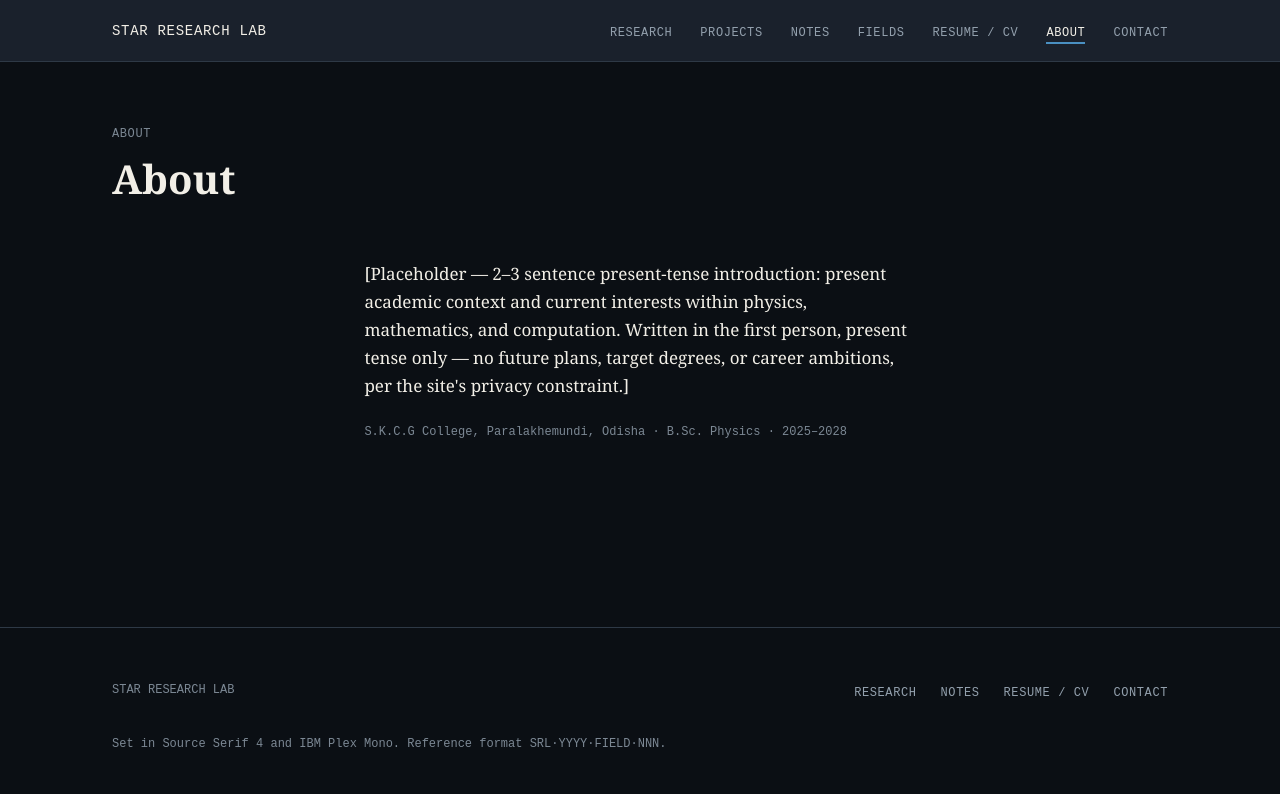
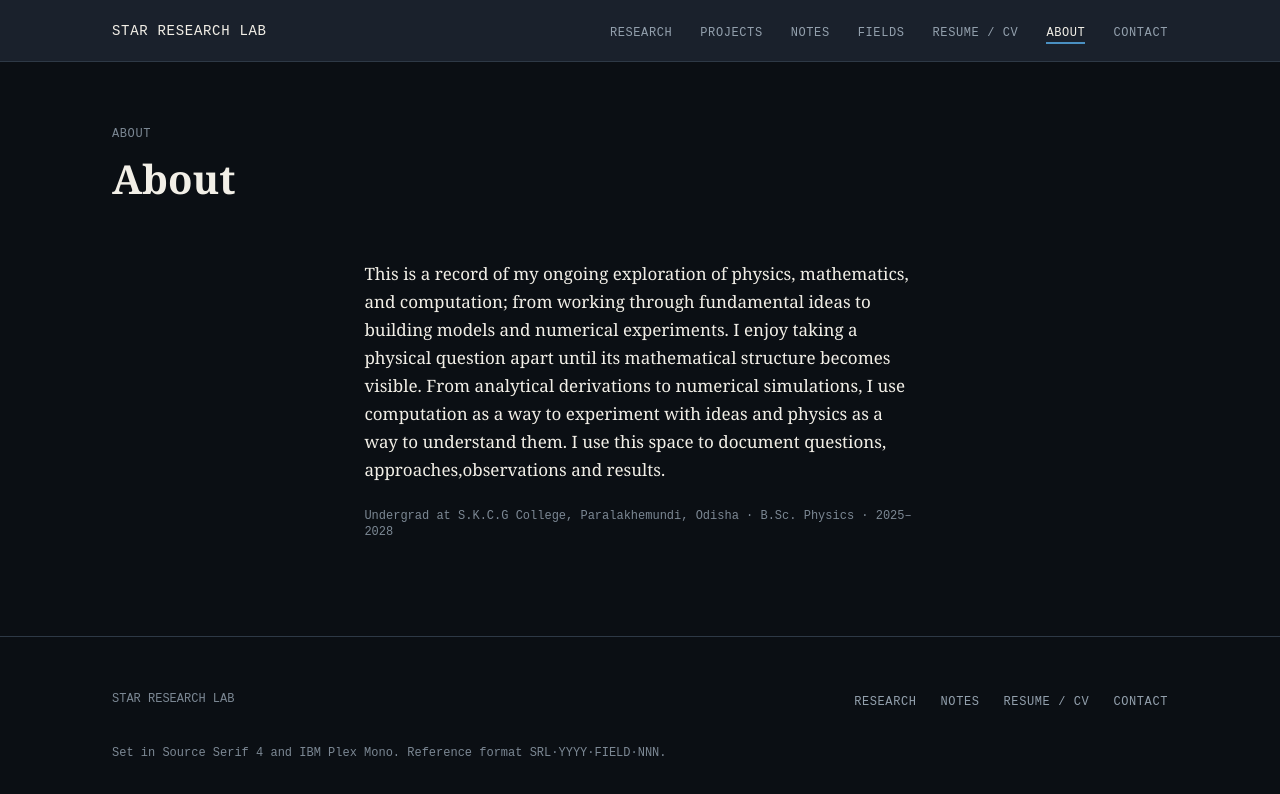
Before and after one commit to ansh-278/website, a React (Vite) app: page /about in a window 1280 px wide. Shown: the top 794 px of the page. Built offline with nearby package versions, Linux system fonts and the light colour scheme.

Commit message:
Revise About page content with personal exploration details
Updated the introduction paragraph to provide a personal overview of interests in physics, mathematics, and computation.

```diff
--- a/src/pages/About.tsx
+++ b/src/pages/About.tsx
@@ -7,13 +7,15 @@ export function About() {
       <PageHeader eyebrow="About" title="About" spacingClass="pb-8" />
       <div className="mx-auto max-w-[58ch] pb-24">
         <p className="mb-6 text-text-primary">
-          [Placeholder — 2–3 sentence present-tense introduction: present academic context and
-          current interests within physics, mathematics, and computation. Written in the first
-          person, present tense only — no future plans, target degrees, or career ambitions,
-          per the site's privacy constraint.]
+          This is a record of my ongoing exploration of physics, mathematics,
+          and computation; from working through fundamental ideas to building models
+          and numerical experiments.
+          I enjoy taking a physical question apart until its mathematical structure becomes visible.
+          From analytical derivations to numerical simulations, I use computation as a way to experiment with ideas and physics as a way to understand them.
+           I use this space to document questions, approaches,observations and results.
         </p>
         <p className="font-mono text-xs text-text-tertiary">
-          S.K.C.G College, Paralakhemundi, Odisha · B.Sc. Physics · 2025–2028
+          Undergrad at S.K.C.G College, Paralakhemundi, Odisha · B.Sc. Physics · 2025–2028
         </p>
       </div>
     </Container>
```
